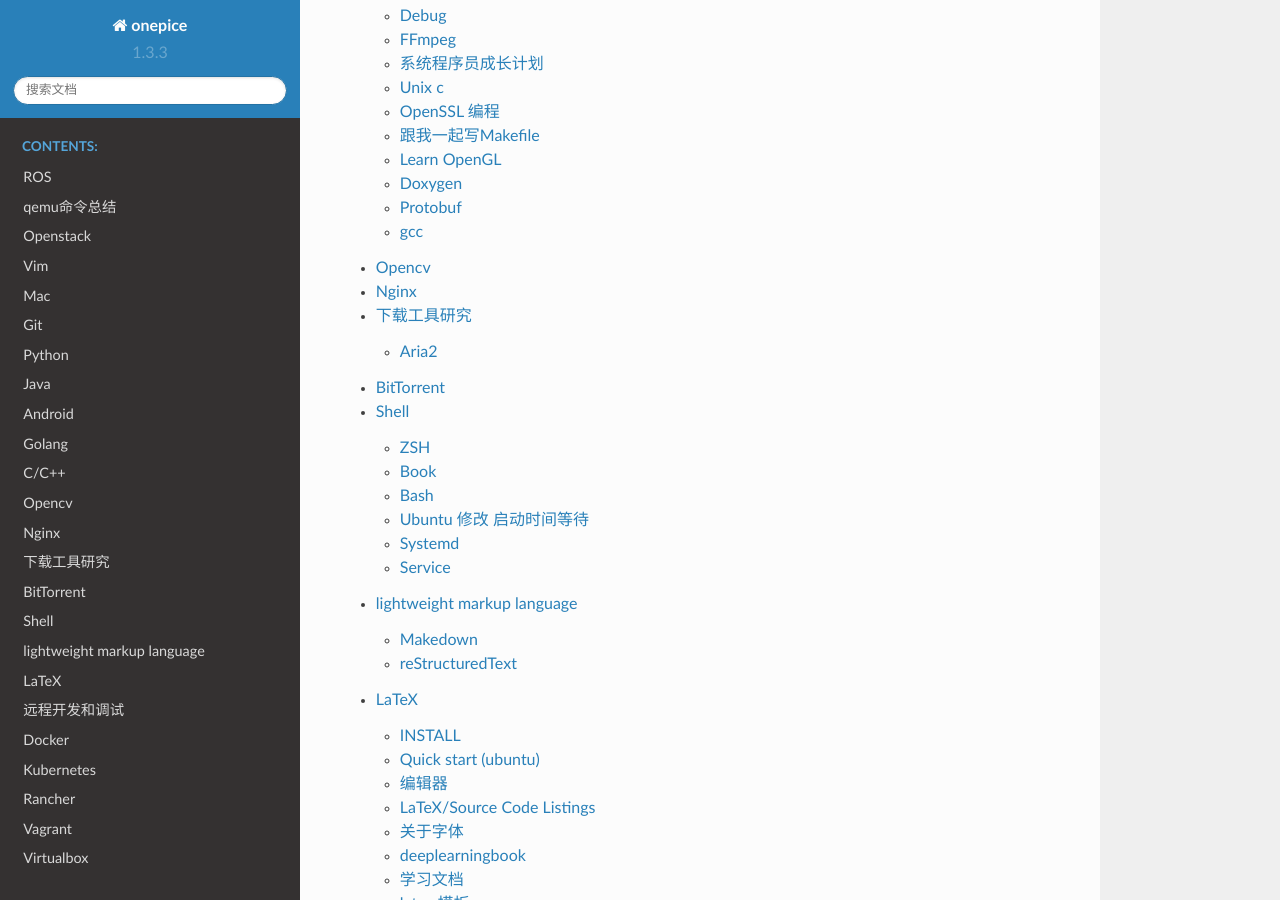
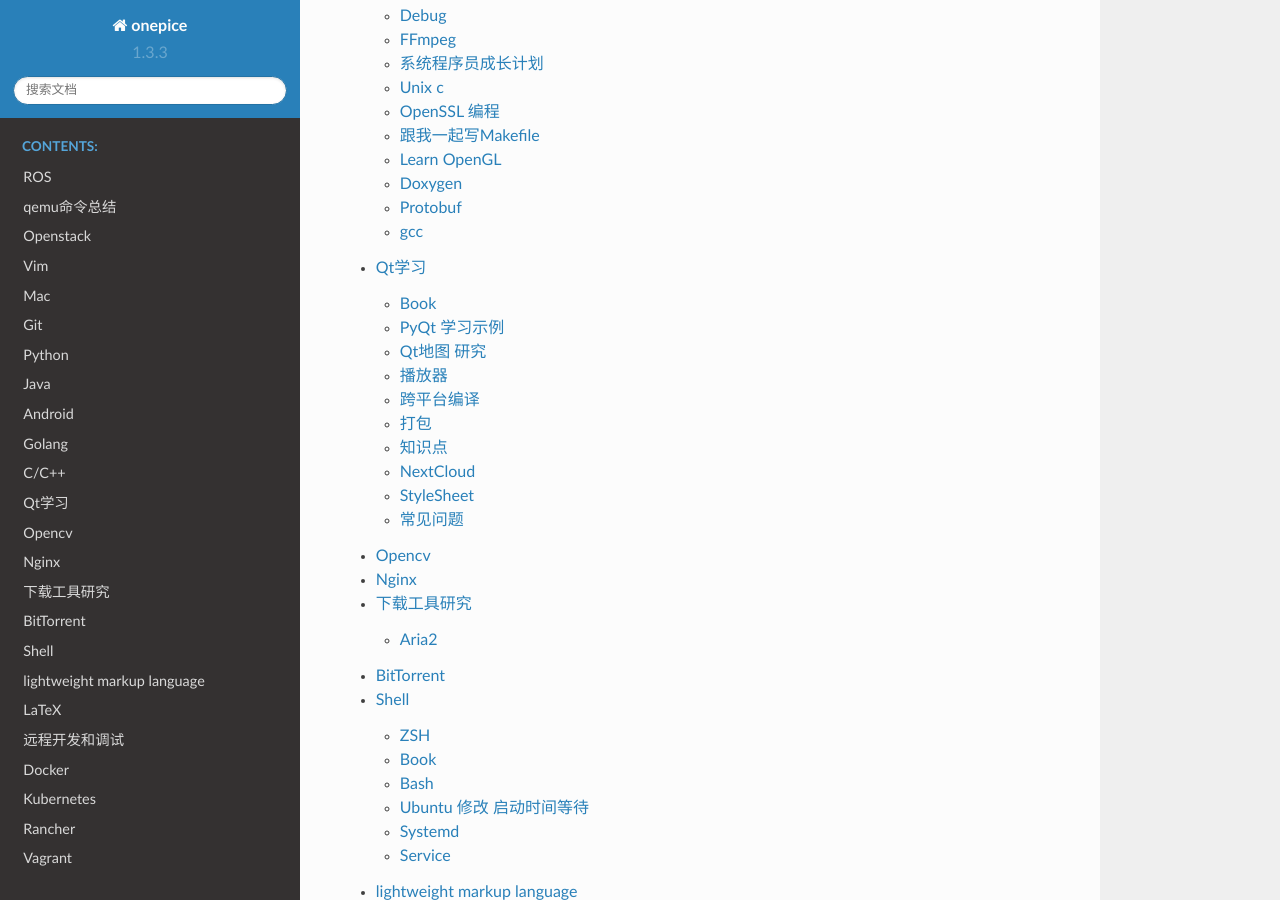
Before and after one commit to my-rds-store/my_space, a Sphinx documentation site: the page built from source/index.rst, in a window 1280 px wide and 900 px high, scrolled down 7121 px. Built offline with Sphinx 7.4.7 and the Read the Docs theme 2.0.0, drawn with Linux system fonts in a browser that asks for light colours; some of the changed text lies outside the part shown.

Commit message:
update ...

```diff
--- a/source/index.rst
+++ b/source/index.rst
@@ -383,6 +383,7 @@
    android/index
    golang/index
    cpp/index
+   qt/index
    opencv/index
    nginx/index
    download_tools/index
```
Also changed, not shown: other parts of source/index.rst (+0 -1 lines).
